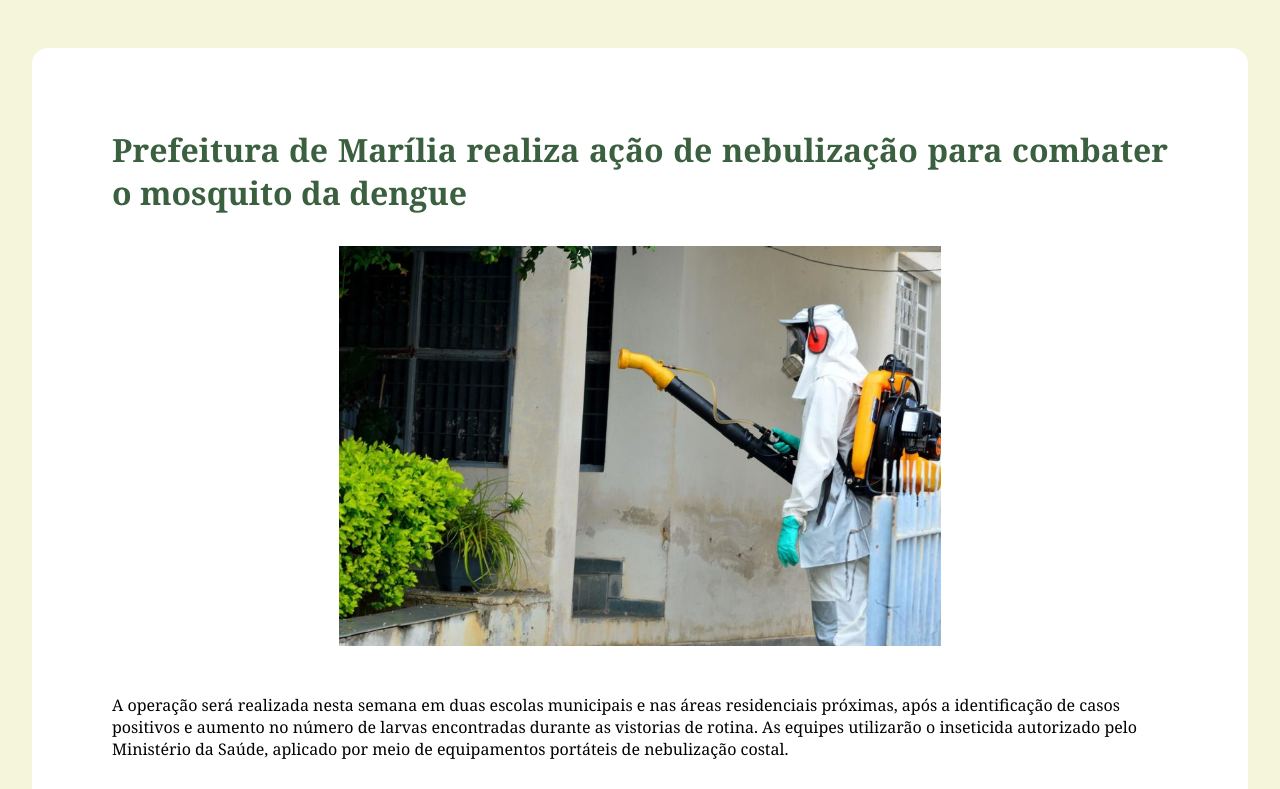
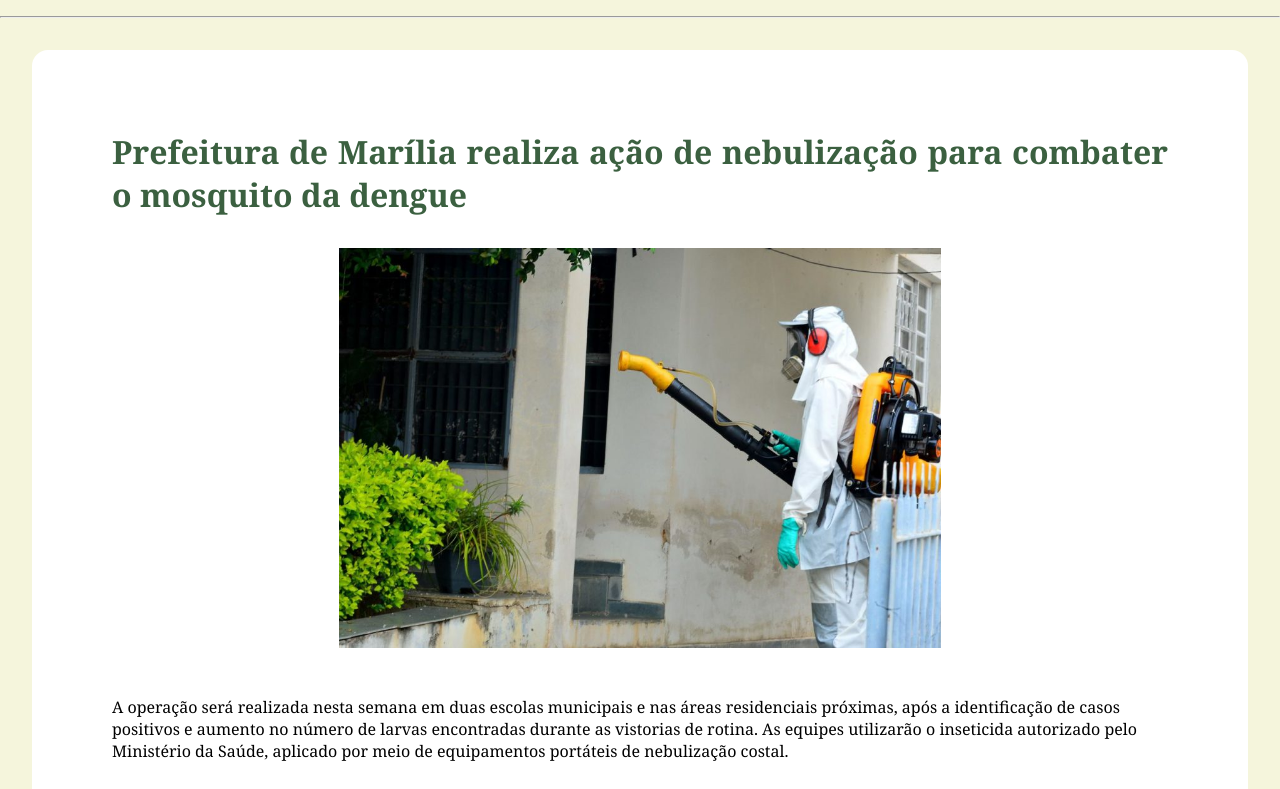
Before and after one commit to IsaacZanni/Marilia_Cena, a plain HTML site: page Nav/noticias/Dengue.html in a window 1280 px wide. Shown: the part 234-1023 px from the top of the page. Drawn offline with Linux system fonts and the light colour scheme.

Commit message:
Acréscimo da barra linha-separacao

```diff
--- a/Nav/noticias/Dengue.html
+++ b/Nav/noticias/Dengue.html
@@ -35,6 +35,8 @@
         </ul>
     </nav>
 
+    <hr class="linha-separacao">
+
     <!-- Sessão da noticia-->
     <section class="sec-pagina">
         <div class="div-noticia">
```
Also changed, not shown: Nav/noticias/Bosque.html (+2 -0 lines), Nav/noticias/Ecoponto.html (+2 -0 lines), Nav/noticias/Moradias.html (+2 -0 lines).
